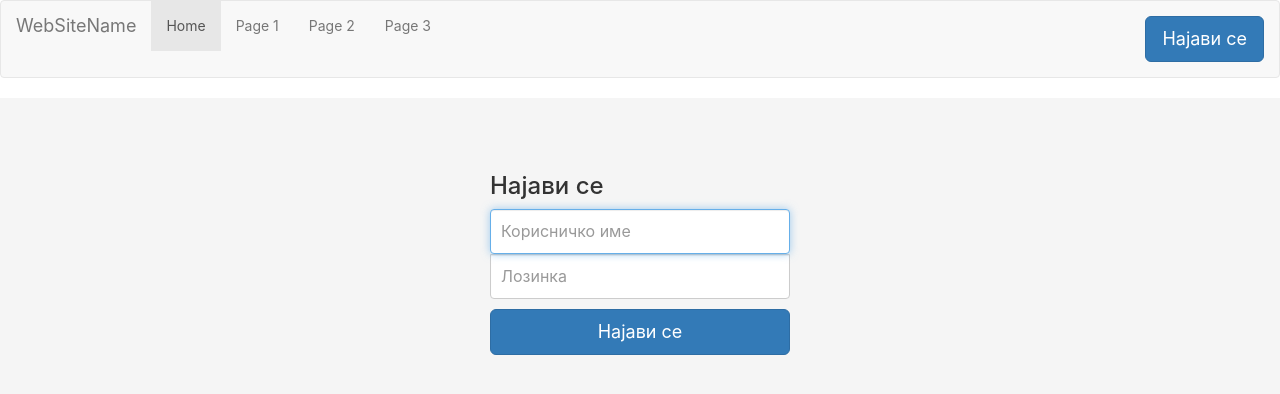
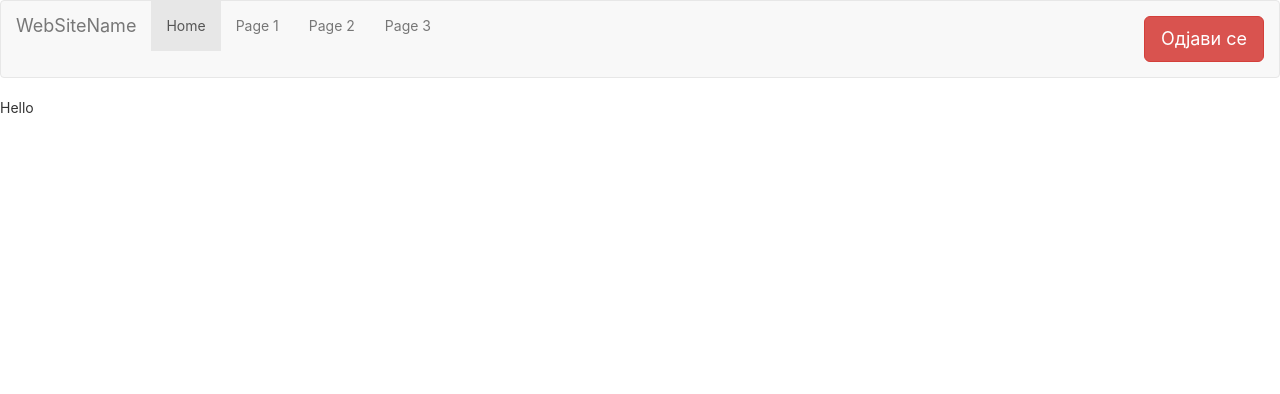
Before and after one commit to Beta-7/proekt, a React (Create React App) app in the folder frontend/: page / in a window 1280 px wide. Before the commit this address led to /login. Shown: the top 394 px of the page. Built offline with nearby package versions, Linux system fonts and the light colour scheme; sample sign-in values are in the browser's storage.

Commit message:
Authentication status is now perserved between page reloads

```diff
--- a/frontend/src/App.js
+++ b/frontend/src/App.js
@@ -11,7 +11,9 @@ axios.defaults.baseURL = 'http://localhost:5000';
 
 
 export default function App () {
-      const [loggedIn, setLoggedIn] = useState(false);
+      const [loggedIn, setLoggedIn] = useState(JSON.parse(localStorage.getItem("isAuthenticated")));
+      const [isAdmin, setIsAdmin] = useState(localStorage.getItem("isAdmin"));
+      const [username, setUsername] = useState(localStorage.getItem("Username"));
 
       const changeStatus = (newLoggedInStatus) =>{
           setLoggedIn(newLoggedInStatus);
--- a/frontend/src/Auth.js
+++ b/frontend/src/Auth.js
@@ -4,10 +4,6 @@ axios.defaults.baseURL = 'http://localhost:5000';
 
 class Auth{
 
-constructor () {
-    this.authenticated = false;
-    this.username = "";
-}
 
 login(username, password){
     return new Promise((success, failure)=>{
@@ -19,9 +15,9 @@ login(username, password){
         if(res.data.message==="Logged in"){
 
              axios.post("/auth/whoami",{},{withCredentials:true}).then((res=>{
-                this.authenticated=true;
-                this.username=res.data.username;
-                localStorage.setItem('Authenticated', 'True');
+                localStorage.setItem('isAuthenticated', true);
+                localStorage.setItem('Username', res.data.username);
+                localStorage.setItem('isAdmin', res.data.isAdmin);
                 success();
             })).then(()=>{
                 return
@@ -36,7 +32,9 @@ login(username, password){
 logout(){
 
     axios.post("/auth/logout").then((res)=>{
-        localStorage.setItem('Authenticated', 'False');
+        localStorage.setItem('isAuthenticated', false);
+        localStorage.setItem('Username', null);
+        localStorage.setItem('isAdmin', false);
     })
 
 }
--- a/frontend/src/components/LoggedInRoute.js
+++ b/frontend/src/components/LoggedInRoute.js
@@ -8,9 +8,10 @@ export default function ProtectedRoute({loggedStatus, component: Component, ...r
     <Route
       {...restOfProps}
       render={(props) =>{
-          console.log("status" +loggedStatus)
-          if(loggedStatus)
-          return (<Component {...props} />)
+          if(loggedStatus){
+
+            return (<Component {...props} />)
+        }
           else{
               return(<Redirect to="/login" /> )
 
--- a/frontend/src/components/Navbar.js
+++ b/frontend/src/components/Navbar.js
@@ -1,25 +1,22 @@
 
 import React from 'react';
 import './Navbar.css';
-import axios from 'axios';
 import auth from "../Auth.js"
-axios.defaults.baseURL = 'http://localhost:5000';
 
-const Navbar = ({loggedStatus}) => {
-  // const Authenticated = localStorage.getItem('Authenticated');
+
+const Navbar = ({loggedStatus,changeStatus}) => {
 
   const logoutBtn = (e) => {
     e.preventDefault();
     auth.logout();
-    window.location.reload();
+    changeStatus(false);
   };
 
 
 
   const formatStatus = () => {
-
-        if (loggedStatus  ){
-          return <li><a href="/#" onClick={logoutBtn}><button className="btn btn-lg btn-primary btn-block" type="submit">Одјави се</button></a></li>
+        if (loggedStatus){
+          return <li><a href="/#" onClick={logoutBtn}><button className="btn btn-lg btn-danger btn-block" type="submit">Одјави се</button></a></li>
         }
         else {
           return <li><a href="/login"><button className="btn btn-lg btn-primary btn-block" type="submit">Најави се</button></a></li>
```
